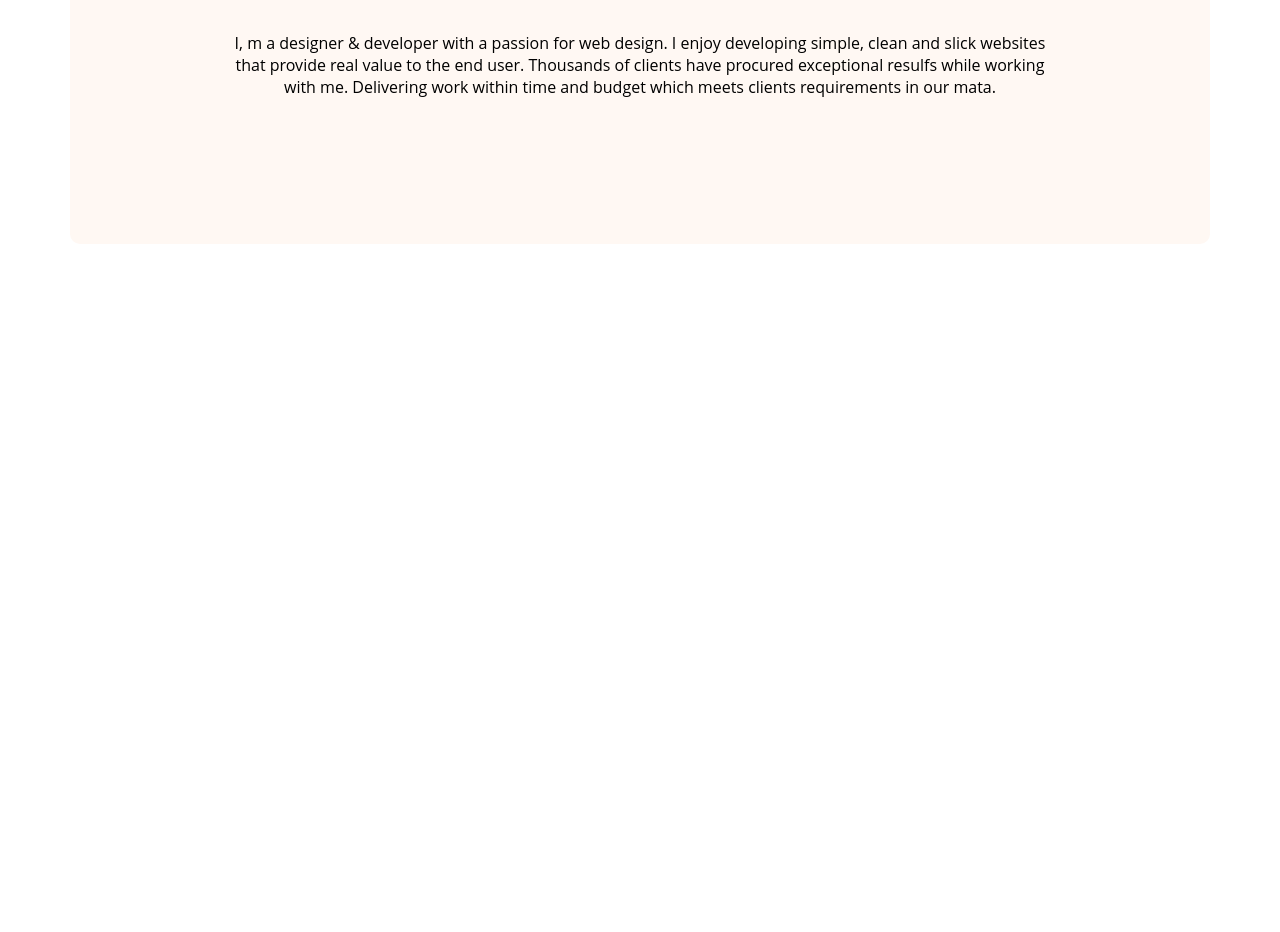
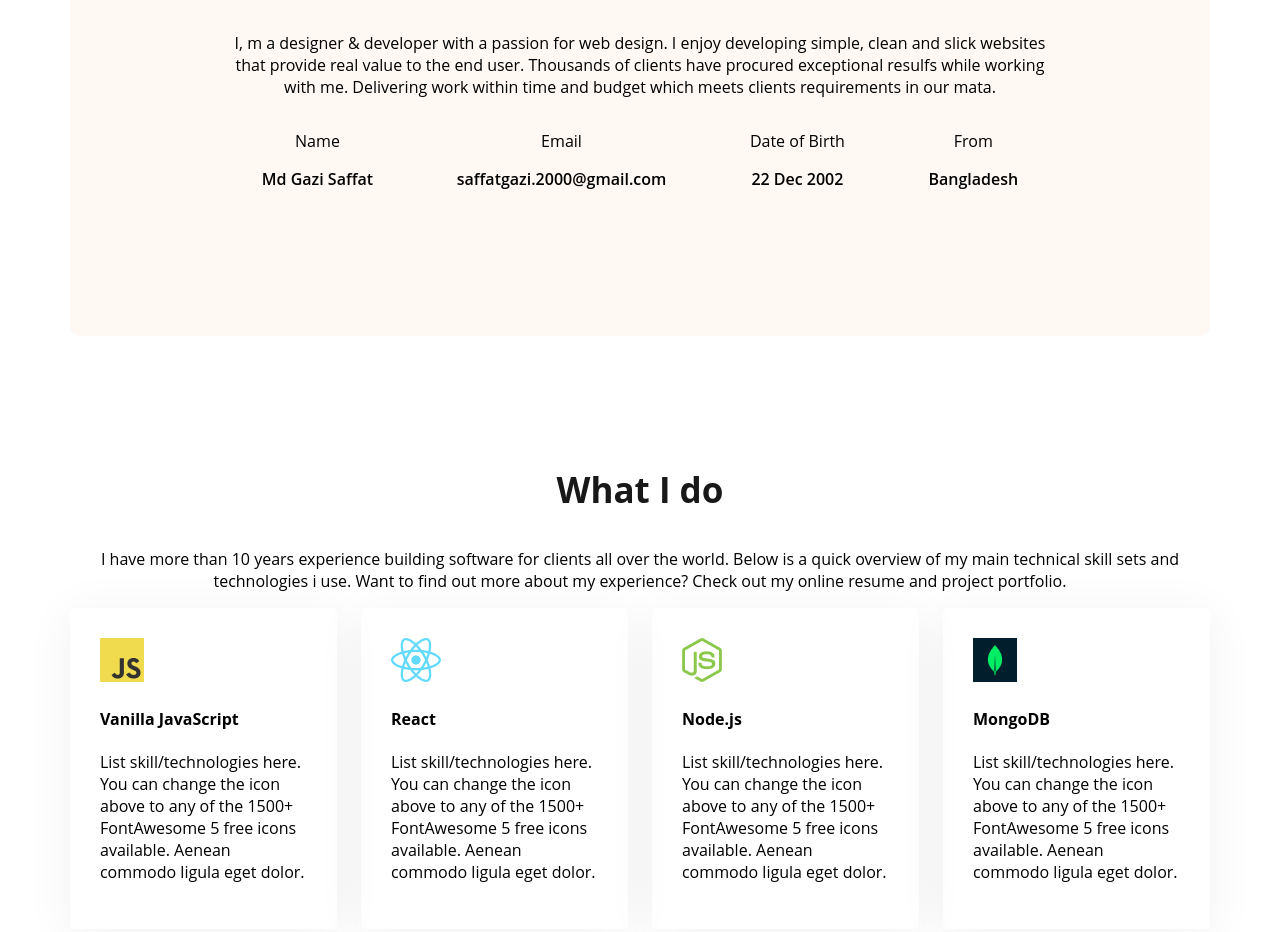
Before and after one commit to gazisaffat/web-dev-portfolio, a plain HTML site: page portfolio.html in a window 1280 px wide. Shown: the part 1290-2222 px from the top of the page. Before the commit the page ends 1542 px from the top, so only its background shows below. Drawn offline with Linux system fonts and the light colour scheme.

Commit message:
add what i do

```diff
--- a/portfolio.html
+++ b/portfolio.html
@@ -23,7 +23,9 @@
 
       <div class="banner">
         <div class="banner-content">
-          <h4 class="banner-greetings"><span class="text-primary">Hi</span>,I am</h4>
+          <h4 class="banner-greetings">
+            <span class="text-primary">Hi</span>,I am
+          </h4>
           <h1 class="banner-title">Md Gazi Saffat</h1>
           <p class="banner-description">
             Shot what able cold new see hold.Friendly as an betrayed formerly
@@ -46,6 +48,74 @@
           while working with me. Delivering work within time and budget which
           meets clients requirements in our mata.
         </p>
+
+        <div class="about-items">
+          <div class="about-item">
+            <p class="item-title">Name</p>
+            <p class="item-description">Md Gazi Saffat</p>
+          </div>
+          <div class="about-item">
+            <p class="item-title">Email</p>
+            <p class="item-description">saffatgazi.2000@gmail.com</p>
+          </div>
+          <div class="about-item">
+            <p class="item-title">Date of Birth</p>
+            <p class="item-description">22 Dec 2002</p>
+          </div>
+          <div class="about-item">
+            <p class="item-title">From</p>
+            <p class="item-description">Bangladesh</p>
+          </div>
+        </div>
+      </section>
+
+      <section class="skills ">
+        <h3 class="section-title text-center">What I do</h3>
+        <p class="section-description text-center">
+          I have more than 10 years experience building software for clients all
+          over the world. Below is a quick overview of my main technical skill
+          sets and technologies i use. Want to find out more about my
+          experience? Check out my online resume and project portfolio.
+        </p>
+
+        <div class="skills-container">
+        <div class="skill">
+          <img src="/media/icons/js.png" alt="" />
+          <h4 class="skill-title">Vanilla JavaScript</h4>
+          <p class="skilldescription">
+            List skill/technologies here. You can change the icon above to any
+            of the 1500+ FontAwesome 5 free icons available. Aenean commodo
+            ligula eget dolor.
+          </p>
+        </div>
+        <div class="skill">
+          <img src="media/icons/react.png" alt="" />
+          <h4 class="skill-title">React</h4>
+          <p class="skilldescription">
+            List skill/technologies here. You can change the icon above to any
+            of the 1500+ FontAwesome 5 free icons available. Aenean commodo
+            ligula eget dolor.
+          </p>
+        </div>
+        <div class="skill">
+          <img src="/media/icons/nodejs.png" alt="" />
+          <h4 class="skill-title">Node.js</h4>
+          <p class="skilldescription">
+            List skill/technologies here. You can change the icon above to any
+            of the 1500+ FontAwesome 5 free icons available. Aenean commodo
+            ligula eget dolor.
+          </p>
+        </div>
+        <div class="skill">
+          <img src="/media/icons/mongo.png" alt="" />
+          <h4 class="skill-title">MongoDB</h4>
+          <p class="skilldescription">
+            List skill/technologies here. You can change the icon above to any
+            of the 1500+ FontAwesome 5 free icons available. Aenean commodo
+            ligula eget dolor.
+          </p>
+        </div>
+        </div>
       </section>
     </main>
   </body>
--- a/styles/style.css
+++ b/styles/style.css
@@ -15,6 +15,9 @@
     align-items: center;
     justify-content: space-between;
     margin: 50px 200px;
+}
+.text-center{
+    text-align: center;
 }
 
 .nav-title{
@@ -101,6 +104,11 @@
  main{
     max-width: 1140px;
     margin: 0 auto;
+
+ }
+ main section{
+   margin-top: 130px;
+   margin-bottom: 130px;
  }
 
  /*about style*/
@@ -108,5 +116,25 @@
     border-radius: 10px;
     padding: 130px 150px;
     text-align: center;
-    margin-top: 130px;
+
  }
+
+ .about-items{
+    display: flex;
+    justify-content: space-around;
+
+ }
+ .item-description{
+    font-weight: 600;
+ }
+
+.skills-container{
+   display: flex;
+   gap: 24px;
+}
+.skill{
+   padding: 30px;
+   border-radius: 5px;
+   box-shadow: 0px 6px 50px 0px rgba(0, 0, 0, 0.06);
+
+}
```
